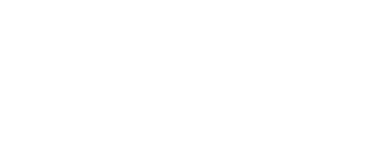
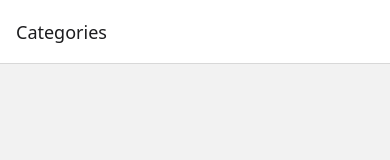
Before and after one commit to Ihsanullah-Yasar/RN-Meal, a React Native app: screen / in a window 390 px wide. Shown: the top 160 px of the page. Built offline with nearby package versions, Linux system fonts and the light colour scheme.

Commit message:
react navigation packages added and used in App.js

```diff
--- a/App.js
+++ b/App.js
@@ -1,10 +1,29 @@
-import { StatusBar } from 'expo-status-bar';
-import { StyleSheet, Text, View } from 'react-native';
-import CategoryScreen from './screens/Category';
+import { StatusBar } from "expo-status-bar";
+import { StyleSheet } from "react-native";
+import CategoryScreen from "./screens/Category";
+import { NavigationContainer } from "@react-navigation/native";
+import { createNativeStackNavigator } from "@react-navigation/native-stack";
+import { SafeAreaProvider } from "react-native-safe-area-context";
+import MealsOverviewScreen from "./screens/MealsOverviewScreen";
+
+const Stack = createNativeStackNavigator();
 
 export default function App() {
   return (
-    <CategoryScreen />
+    <>
+      <StatusBar style="dark" />
+      <SafeAreaProvider>
+        <NavigationContainer>
+          <Stack.Navigator>
+            <Stack.Screen name="Categories" component={CategoryScreen} />
+            <Stack.Screen
+              name="mealsOverview"
+              component={MealsOverviewScreen}
+            />
+          </Stack.Navigator>
+        </NavigationContainer>
+      </SafeAreaProvider>
+    </>
   );
 }
 
--- a/app.json
+++ b/app.json
@@ -7,6 +7,7 @@
     "icon": "./assets/icon.png",
     "userInterfaceStyle": "light",
     "newArchEnabled": true,
+    "backgroundColor": "#24180f",
     "splash": {
       "image": "./assets/splash-icon.png",
       "resizeMode": "contain",
--- a/package.json
+++ b/package.json
@@ -9,10 +9,14 @@
     "web": "expo start --web"
   },
   "dependencies": {
+    "@react-navigation/native": "^7.1.18",
+    "@react-navigation/native-stack": "^7.3.27",
     "expo": "~54.0.13",
     "expo-status-bar": "~3.0.8",
     "react": "19.1.0",
-    "react-native": "0.81.4"
+    "react-native": "0.81.4",
+    "react-native-safe-area-context": "~5.6.0",
+    "react-native-screens": "~4.16.0"
   },
   "private": true
 }
```
Also changed, not shown: 1 other file (tests, documents, lock files or other folders).
